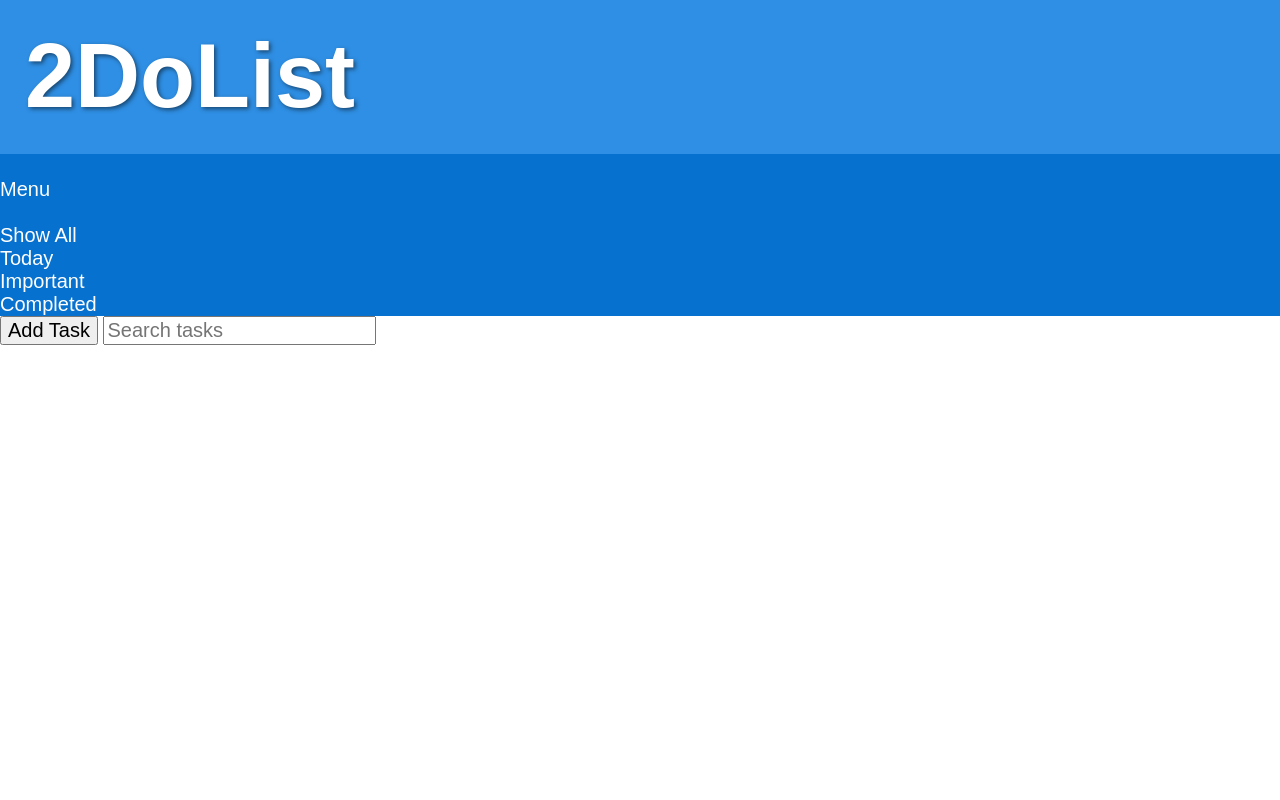
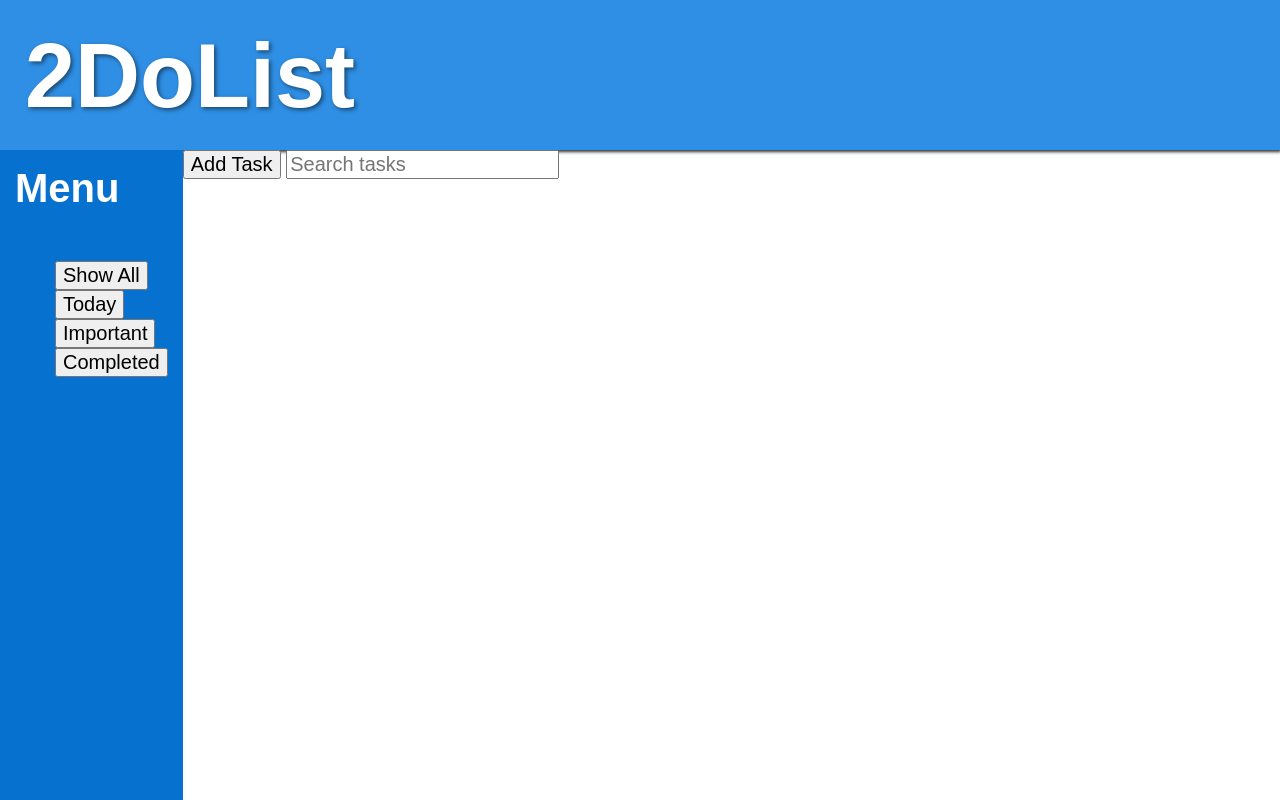
Before and after one commit to GEKKOun0/2DoList, a website: page index.html in a window 1280 px wide. Drawn offline with Linux system fonts and the light colour scheme; a web font is replaced by a local one.

Commit message:
Create app-container

```diff
--- a/index.html
+++ b/index.html
@@ -17,14 +17,15 @@
             <h1>2DoList</h1>
         </div>
     </header>
-    <section class="menu">
+    <div class="app-container">
+        <section class="menu">
         <div class="content-menu">
-            <p class="name-menu">Menu</p>
-            <ul class="menu">
-                <li class="">Show All</li>
-                <li>Today</li>
-                <li>Important</li>
-                <li>Completed</li>
+            <h2 class="name-menu">Menu</h2>
+            <ul class="menu-list">
+                <li><button class="menu-btn">Show All</button></li>
+                <li><button class="menu-btn">Today</button></li>
+                <li><button class="menu-btn">Important</button></li>
+                <li><button class="menu-btn">Completed</button></li>
             </ul>
         </div>
     </section>
@@ -37,8 +38,7 @@
 
         </div>
     </main>
-
-
+    </div>
 </body>
 
 </html>
--- a/src/scss/base/_mixins.scss
+++ b/src/scss/base/_mixins.scss
@@ -41,3 +41,8 @@
     padding: 0;
     list-style: none;
 }
+@mixin reset-button {
+    border: none;
+    background: none;
+    cursor: pointer;
+}
--- /dev/null
+++ b/src/scss/layout/_appcontainer.scss
@@ -0,0 +1,6 @@
+@use 'base/variables' as v;
+
+.app-container {
+    display: flex;
+    height: calc(100vh - 15rem);
+}
--- a/src/scss/layout/_header.scss
+++ b/src/scss/layout/_header.scss
@@ -7,7 +7,7 @@
 
     .content-header {
         padding: 2.5rem;
-
+        height: 15rem;
     }
 
     h1 {
--- a/src/scss/layout/_index.scss
+++ b/src/scss/layout/_index.scss
@@ -1,2 +1,3 @@
 @forward 'header';
+@forward 'appcontainer';
 @forward 'menu';
--- a/src/scss/layout/_menu.scss
+++ b/src/scss/layout/_menu.scss
@@ -1,19 +1,25 @@
 @use 'base/variables' as v;
-
+@use 'base/mixins' as m;
 .menu {
-    padding: 0rem;
+    padding: 0;
     margin: 0;
-    color: v.$white;
 
     .content-menu {
+        padding: 1.5rem;
         background-color: v.$primaryDark;
-        display: flex;
-        flex-direction: column;
-        text-align: left;
+        height: 100%;
 
-
-        p {
+        h2 {
             color: v.$white;
+            font-size: 4rem;
+            font-family: v.$bodyFont;
         }
     }
+
+    .menu-list {
+        li{
+            @include m.reset-list;
+        }
+
+    }
 }
```
Also changed, not shown: build/css/app.css, 1 other file.
